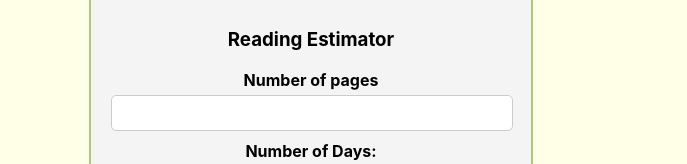
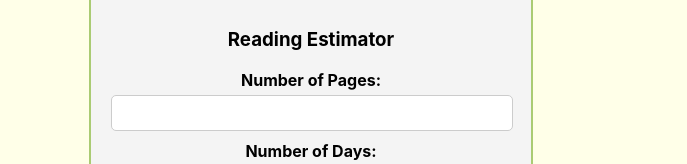
Before and after one commit to wunder-frau/pet, a React (Create React App) app: page / in a window 1280 px wide. Shown: the part 769-933 px from the top of the page, without its empty margins (329-1016 px from the left). Built offline with nearby package versions, Linux system fonts and the light colour scheme.

Commit message:
refactor: create InputField component

```diff
--- /dev/null
+++ b/src/InputField.tsx
@@ -0,0 +1,26 @@
+import React from 'react';
+
+interface InputFieldProps {
+  label: string;
+  value: number | '';
+  onChange: (value: number | '') => void;
+  min?: number;
+}
+
+const InputField: React.FC<InputFieldProps> = ({ label, value, onChange, min }) => {
+  return (
+    <div>
+      <label>
+        {label}
+        <input
+          type="number"
+          value={value}
+          onChange={(e) => onChange(e.target.value ? parseInt(e.target.value) : '')}
+          min={min}
+        />
+      </label>
+    </div>
+  );
+};
+
+export default InputField;
--- a/src/ReadingEstimator.tsx
+++ b/src/ReadingEstimator.tsx
@@ -1,4 +1,5 @@
 import React, { useState } from 'react';
+import InputField from './InputField';
 
 const ReadingEstimator: React.FC = () => {
   const [pages, setPages] = useState<number | ''>('');
@@ -16,28 +17,18 @@ const ReadingEstimator: React.FC = () => {
   return (
   <div className="reading-estimator">
     <h3>Reading Estimator</h3>
-      <div>
-        <label>
-          Number of pages
-          <input
-            type="number"
+    <InputField
+      label="Number of Pages:"
       value={pages}
-            onChange={(e) => setPages(e.target.value ? parseInt(e.target.value) : '')}
-            min="1"
+      onChange={setPages}
+      min={1}
     />
-        </label>
-      </div>
-      <div>
-      <label>
-        Number of Days:
-        <input
-          type="number"
+    <InputField
+      label="Number of Days:"
       value={days}
-          onChange={(e) => setDays(e.target.value ? parseInt(e.target.value) : '')}
-          min="1"
+      onChange={setDays}
+      min={1}
     />
-      </label>
-    </div>
     <button onClick={calculatePagesPerDay}>Calculate</button>
     {pagesPerDay !== null && (
       <div className="result">
```
Lines whose indentation alone changed are shown as unchanged.
